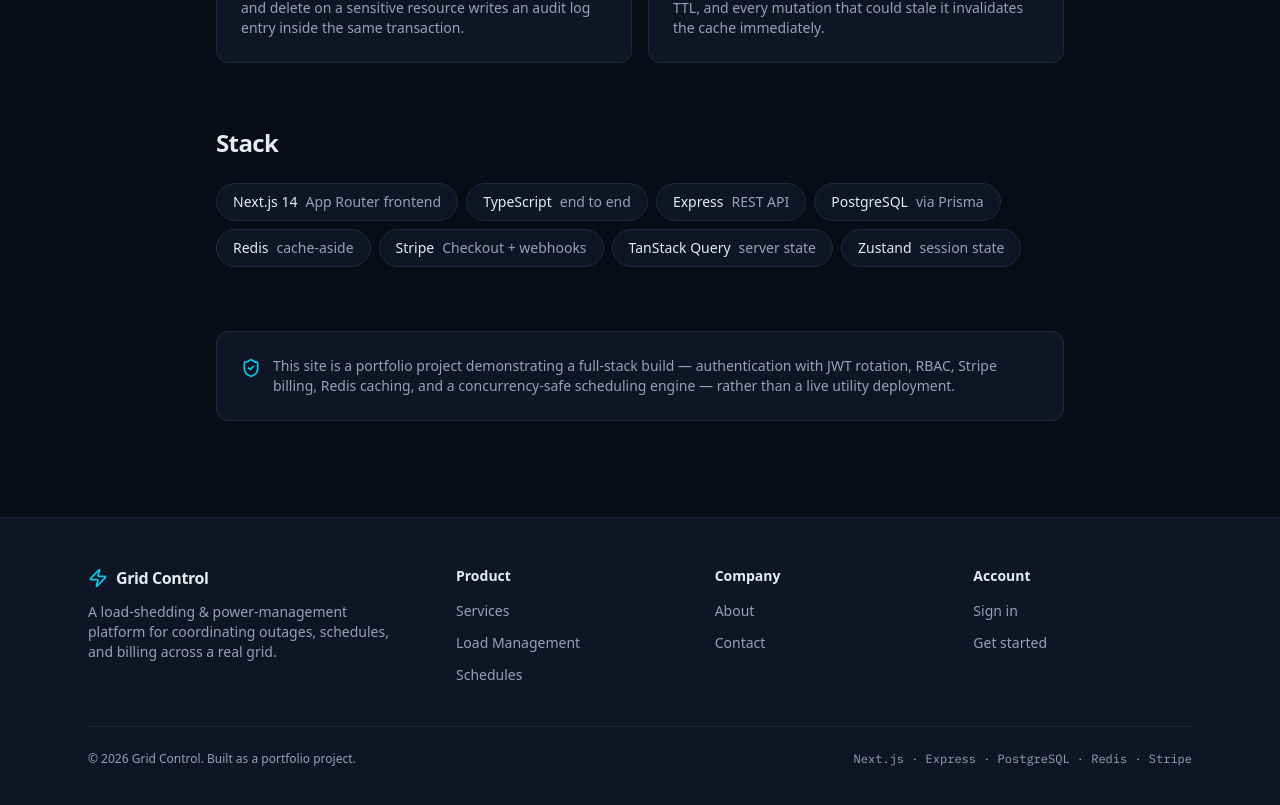
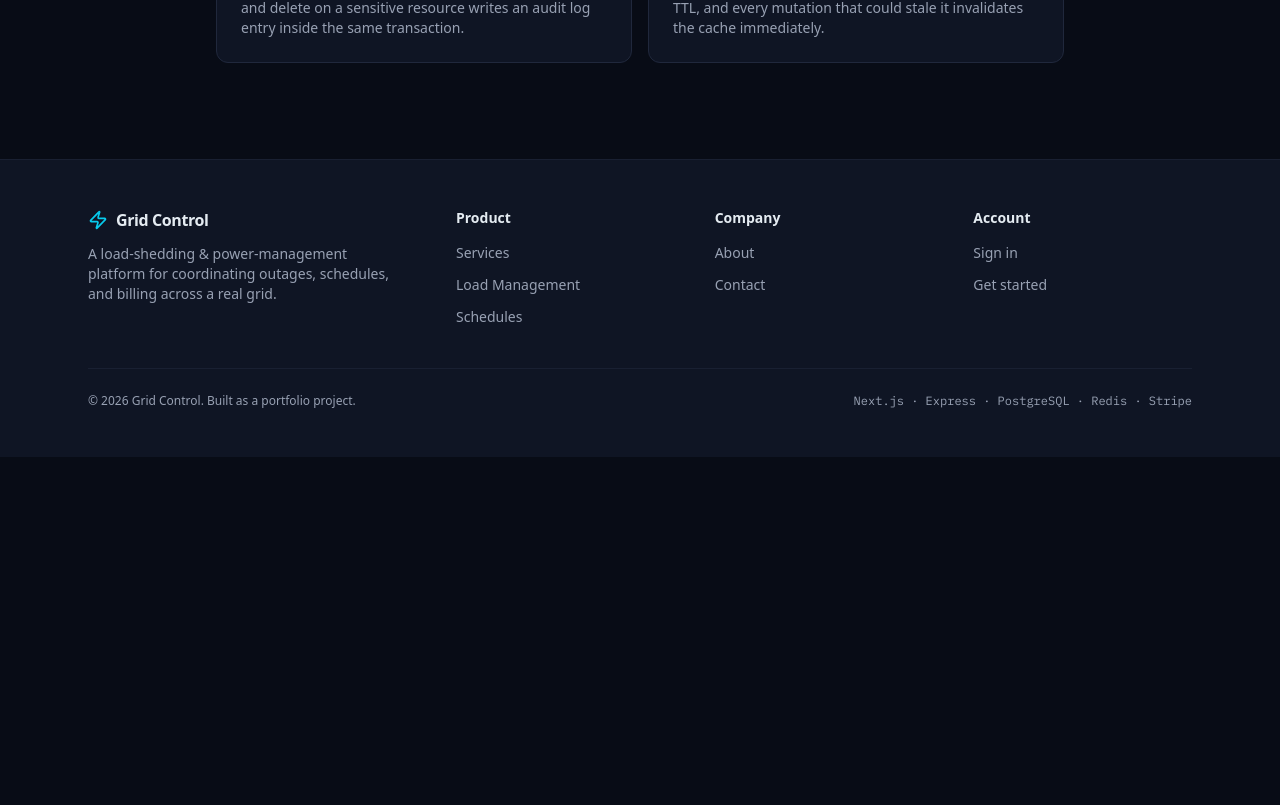
Before and after one commit to abusaleh233/load-shedding-frontend, a Next.js app: page /about in a window 1280 px wide. Shown: the part 980-1785 px from the top of the page. After the commit the page ends 1437 px from the top, so only its background shows below. Built offline with nearby package versions, Linux system fonts and the light colour scheme; no server answers.

Commit message:
about page update

```diff
--- a/src/app/(marketing)/about/page.tsx
+++ b/src/app/(marketing)/about/page.tsx
@@ -1,16 +1,6 @@
 import { Database, GitBranch, Lock, Radio, ShieldCheck, Zap } from "lucide-react";
 import { Reveal } from "@/components/marketing/reveal";
 
-const STACK = [
-  { label: "Next.js 14", note: "App Router frontend" },
-  { label: "TypeScript", note: "end to end" },
-  { label: "Express", note: "REST API" },
-  { label: "PostgreSQL", note: "via Prisma" },
-  { label: "Redis", note: "cache-aside" },
-  { label: "Stripe", note: "Checkout + webhooks" },
-  { label: "TanStack Query", note: "server state" },
-  { label: "Zustand", note: "session state" },
-];
 
 const PRINCIPLES = [
   {
@@ -82,33 +72,7 @@
         ))}
       </div>
 
-      <Reveal delay={0.1}>
-        <h2 className="mt-16 text-2xl font-semibold tracking-tight">Stack</h2>
-      </Reveal>
-      <Reveal delay={0.15}>
-        <div className="mt-6 flex flex-wrap gap-2">
-          {STACK.map((item) => (
-            <div
-              key={item.label}
-              className="flex items-center gap-2 rounded-full border border-border bg-card px-4 py-2 text-sm"
-            >
-              <span className="font-medium">{item.label}</span>
-              <span className="text-muted-foreground">{item.note}</span>
-            </div>
-          ))}
-        </div>
-      </Reveal>
 
-      <Reveal delay={0.1}>
-        <div className="mt-16 flex items-start gap-3 rounded-xl border border-border bg-card p-6">
-          <ShieldCheck className="mt-0.5 h-5 w-5 shrink-0 text-primary" />
-          <p className="text-sm text-muted-foreground">
-            This site is a portfolio project demonstrating a full-stack build — authentication with JWT rotation,
-            RBAC, Stripe billing, Redis caching, and a concurrency-safe scheduling engine — rather than a live
-            utility deployment.
-          </p>
-        </div>
-      </Reveal>
     </div>
   );
 }
```
